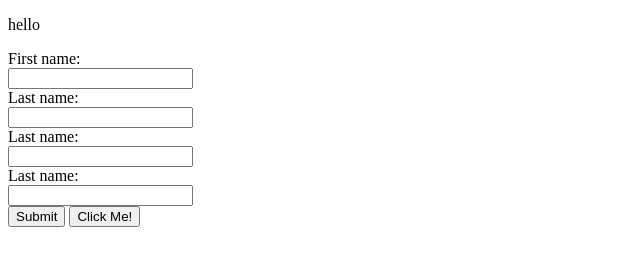
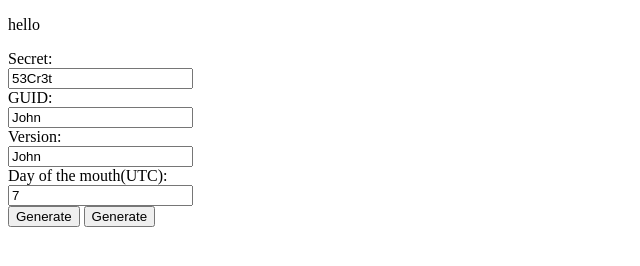
Before and after one commit to artnavsegda/jsnavsegda, a plain HTML site: page secret/secret.html in a window 1280 px wide. Shown: the whole page, without its empty margins (0-640 px from the left). Drawn offline with Linux system fonts and the light colour scheme; files that its build step writes are made by us from their sources.

Commit message:
Update secret.html

```diff
--- a/secret/secret.html
+++ b/secret/secret.html
@@ -10,16 +10,16 @@
 
 <body onload="dropdata()">
     <p id="demo">hello</p>
-    <label for="fname">First name:</label><br>
-    <input type="text" id="fname" name="fname"><br>
-    <label for="lname">Last name:</label><br>
-    <input type="text" id="lname" name="lname"><br>
-    <label for="lname">Last name:</label><br>
-    <input type="text" id="lname" name="lname"><br>
-    <label for="lname">Last name:</label><br>
-    <input type="text" id="lname" name="lname"><br>
-    <input type="submit" value="Submit">
-    <button type="button" onclick="printHash()">Click Me!</button>
+    <label for="fname">Secret:</label><br>
+    <input type="text" id="secret" name="secret" value="53Cr3t"><br>
+    <label for="lname">GUID:</label><br>
+    <input type="text" id="guid" name="guid" value="John"><br>
+    <label for="lname">Version:</label><br>
+    <input type="text" id="version" name="version" value="John"><br>
+    <label for="lname">Day of the mouth(UTC):</label><br>
+    <input type="text" id="day" name="day" value="7"><br>
+    <input type="submit" value="Generate">
+    <button type="button" onclick="printHash()">Generate</button>
 </body>
 
 </html>
```
